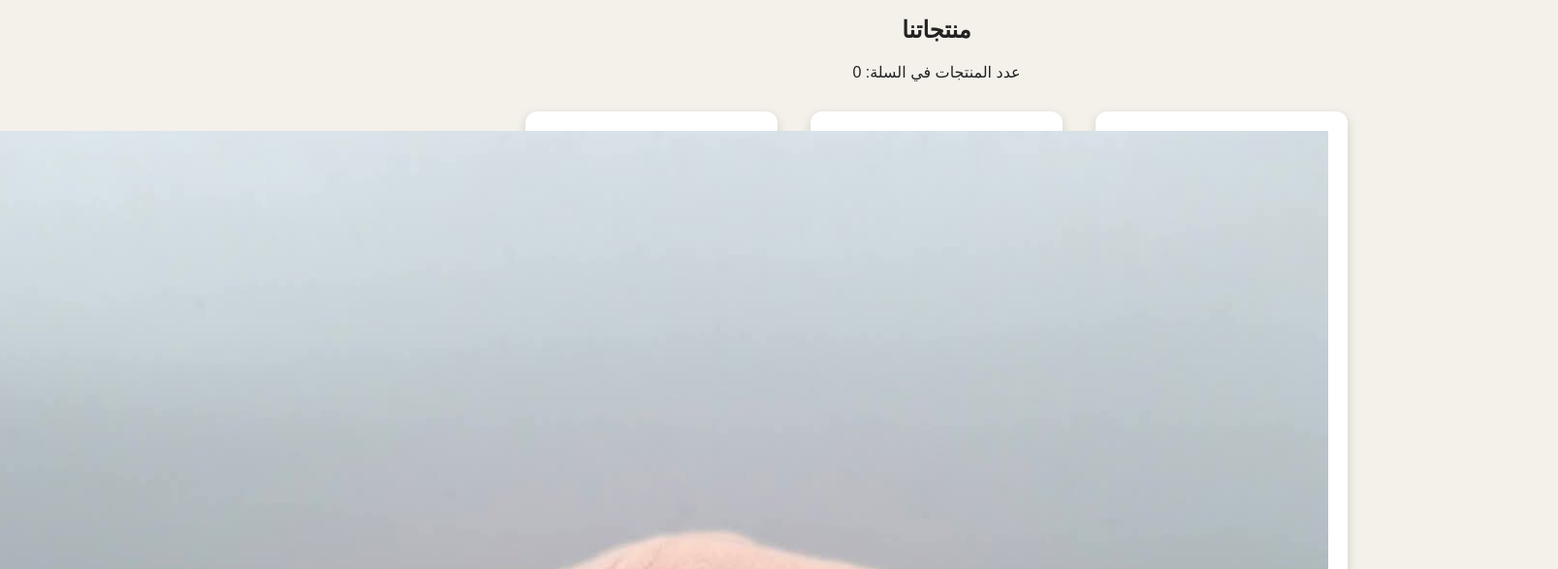
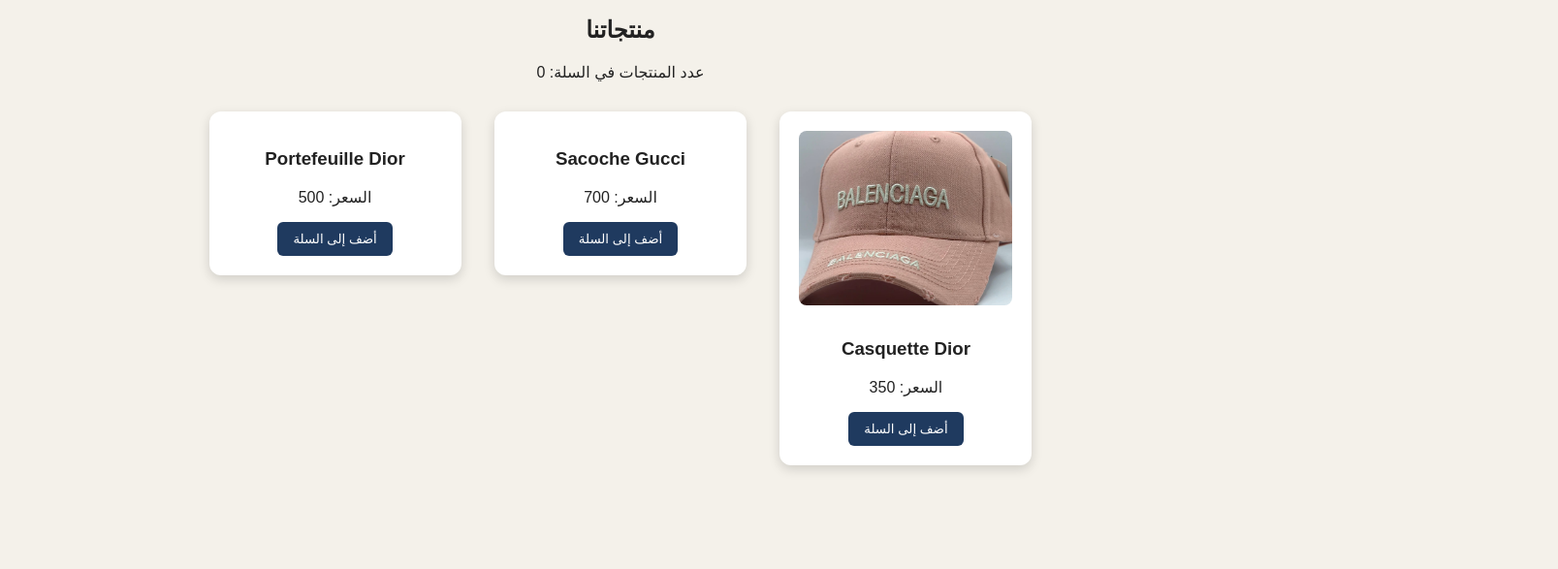
Before and after one commit to chaoucheyounes7/eternal_whale, a plain HTML site: page index.html in a window 1280 px wide. Shown: the part 140-727 px from the top of the page at 97% size, 1607 px wide, since content can reach past the window. Drawn offline with Linux system fonts and the light colour scheme.

Commit message:
Style Product image

```diff
--- a/style.css
+++ b/style.css
@@ -34,3 +34,10 @@
 button:hover {
   background-color: #162b46;
 }
+.product-image {
+  width: 100%;
+  height: 180px;
+  object-fit: cover;
+  border-radius: 8px;
+  margin-bottom: 12px;
+}
```
